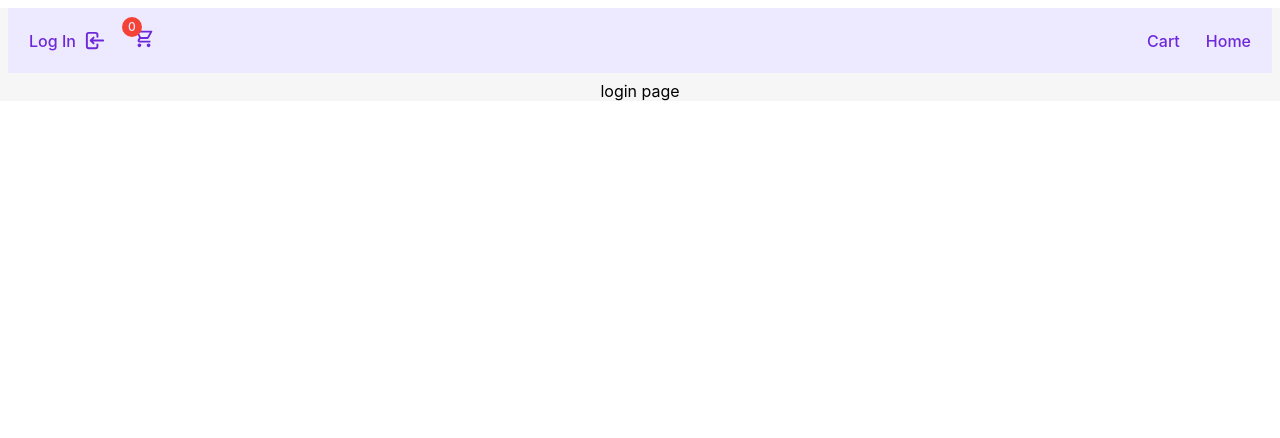
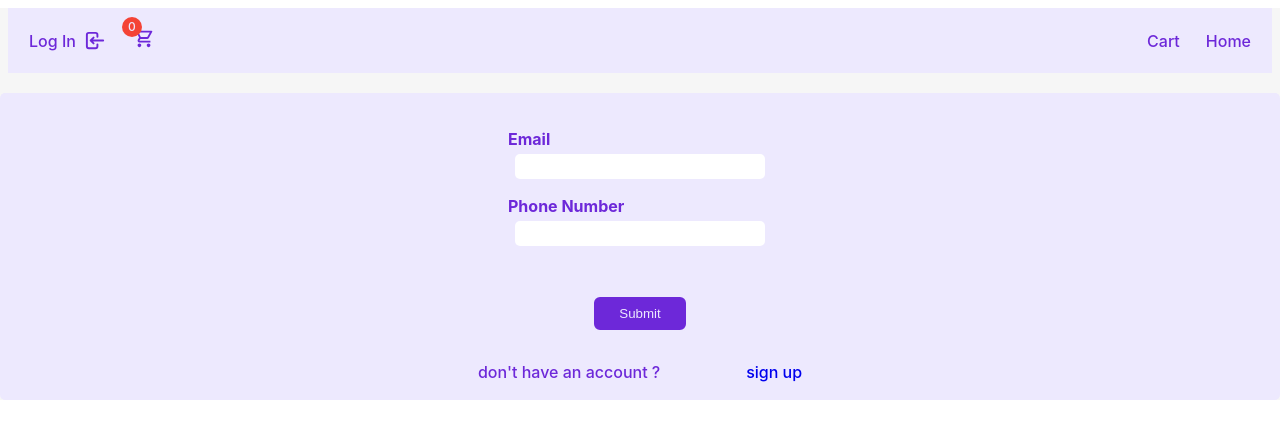
Before and after one commit to alireza921/shopping-cart, a React (Create React App) app: page /login in a window 1280 px wide. Shown: the top 438 px of the page. Built offline with nearby package versions, Linux system fonts and the light colour scheme.

Commit message:
add LoginPage

```diff
--- a/src/common/inputComponent/input.module.css
+++ b/src/common/inputComponent/input.module.css
@@ -8,7 +8,7 @@
     font-weight: bold;
     color: #6d28d9;
     width: 300px;
-    border: solid 2px #6d28d9;
+    /* border: solid 2px #6d28d9; */
 }
 
 .inputItems {
@@ -42,6 +42,6 @@
 }
 
 .inputContainer input:focus {
-    background: linear-gradient(180deg,#dbc2c278, #82b8e166);
-    border: solid 2px #375cde;
+    /* background: linear-gradient(180deg,#dbc2c278, #82b8e166); */
+    border: solid 2px #6d28d9;
 }
--- /dev/null
+++ b/src/components/login Component/login.js
@@ -0,0 +1,51 @@
+import { useFormik } from "formik";
+import { Link } from "react-router-dom";
+import * as yup from "yup";
+import styles from '../signUpComponent/signup.module.css'
+import Input from "../../common/inputComponent/input";
+const inputValue = [
+  { label: "Email", type: "email", name: "email" },
+  { label: "Phone Number", type: "phoneNumber", name: "phoneNumber" },
+];
+const initialValues = {
+  email: "",
+  password: "",
+};
+
+const validationSchema = yup.object({
+  email: yup.string().email("Email Is Invalid !").required("Email is Required"),
+  password: yup
+    .string()
+    .required("Password is required")
+    .min(8, "Minimum 8 character"),
+});
+
+const Login = () => {
+  const onSubmit = (values, { resetForm }) => {
+    console.log(values);
+    resetForm({ values: "" });
+  };
+
+  const formik = useFormik({
+    initialValues,
+    onSubmit,
+    validationSchema,
+  });
+
+  return (
+    <form onSubmit={formik.handleSubmit} className={styles.container}>
+      <Input inputValue={inputValue} formik={formik} />
+      <div>
+        <button type='submit' className={styles.btn}>
+          Submit
+        </button>
+      </div>
+      <footer className={styles.signupFooter}>
+        <p> don't have an account ? </p>
+        <Link to='/signup'> sign up </Link>
+      </footer>
+    </form>
+  );
+};
+
+export default Login;
--- a/src/pages/LoginPage/LoginPage.js
+++ b/src/pages/LoginPage/LoginPage.js
@@ -1,9 +1,11 @@
 // import Login from "../../components/navigation/Login Cmp/loginCmp";
+
+import Login from "../../components/login Component/login";
 
 const LoginPage = () => {
     return (
         <section>
-            login page
+            <Login />
         </section>
      );
 }
```
